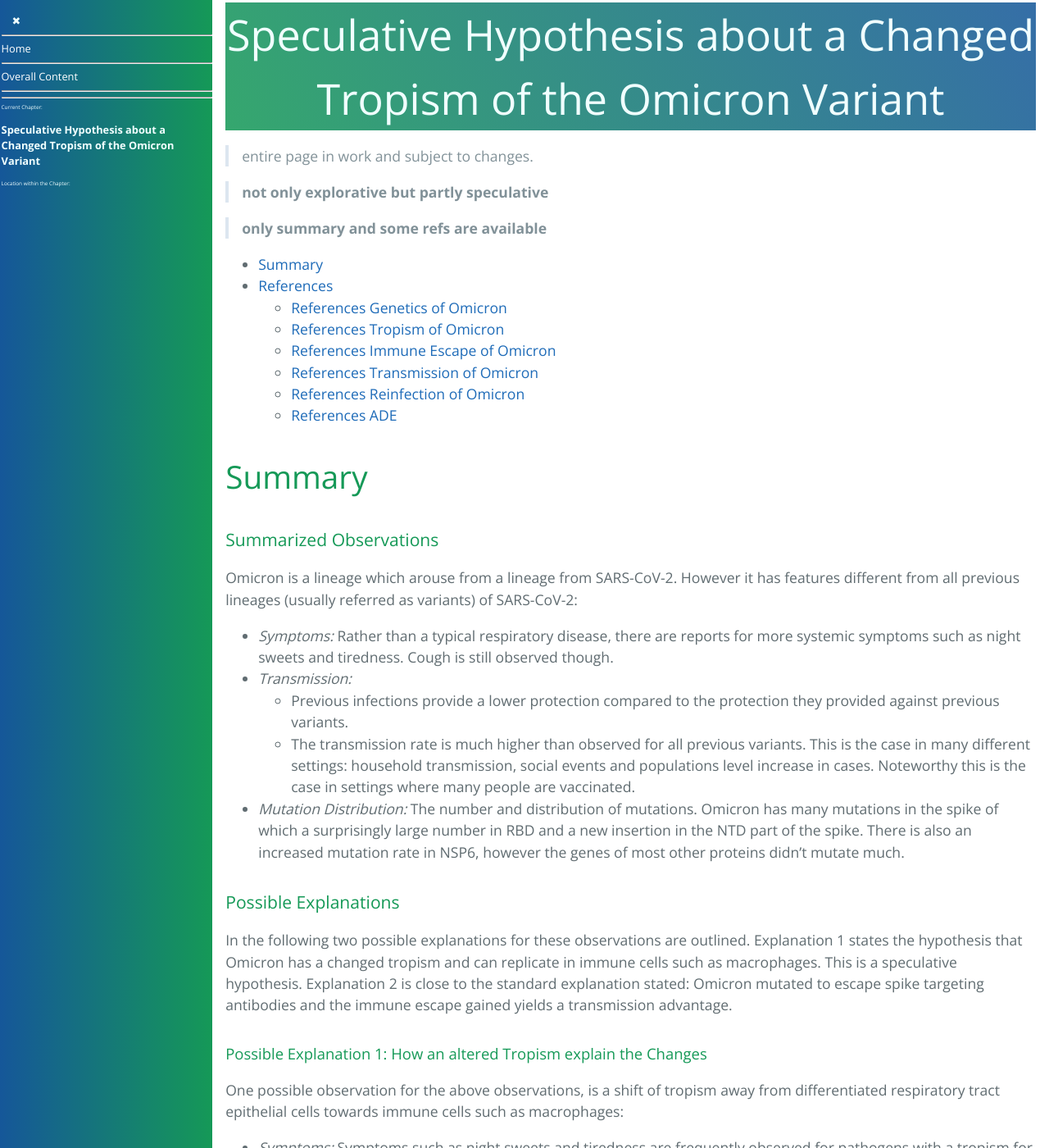
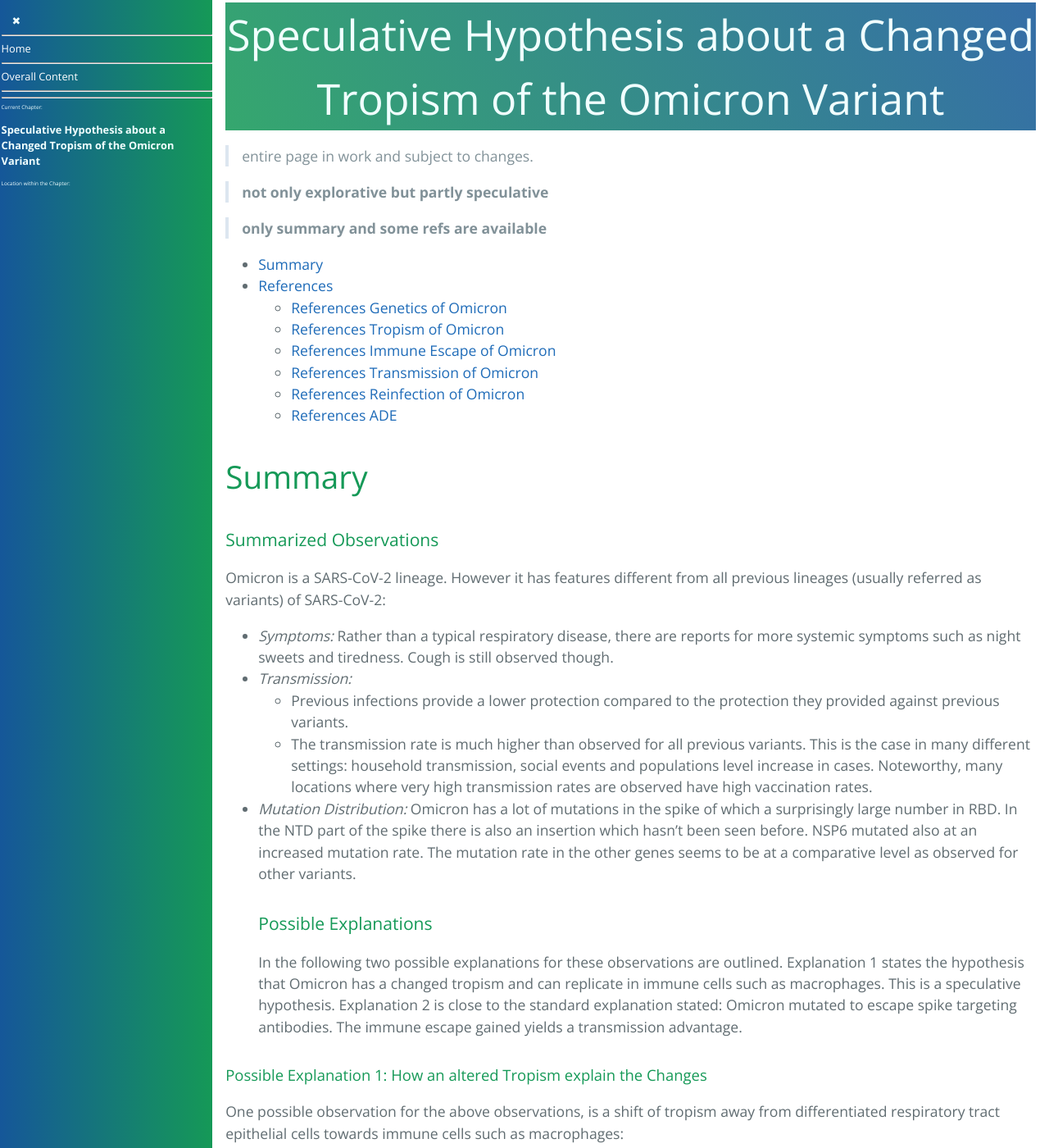
Before and after one commit to forestgrape/coronavirus, a Jekyll site: the page built from 2_biological/omicron.md, in a window 1280 px wide and 1400 px high. Shown: the whole window at 82% size. Built offline with Jekyll 4.4.1, drawn with Linux system fonts in a browser that asks for light colours; our own code applies the rules of GitHub Pages for plain Markdown files; some of the changed text lies outside the part shown.

Commit message:
Formulations

```diff
--- a/2_biological/omicron.md
+++ b/2_biological/omicron.md
@@ -20,15 +20,14 @@
 ## Summary
 
 ##### Summarized Observations
-Omicron is a lineage which arouse from a lineage from SARS-CoV-2. However it has features different from all previous lineages (usually referred as variants) of SARS-CoV-2:
+Omicron is a SARS-CoV-2 lineage. However it has features different from all previous lineages (usually referred as variants) of SARS-CoV-2:
 * *Symptoms:* Rather than a typical respiratory disease, there are reports for more systemic symptoms such as night sweets and tiredness. Cough is still observed though.
 * *Transmission:*
   * Previous infections provide a lower protection compared to the protection they provided against previous variants.
-  * The transmission rate is much higher than observed for all previous variants. This is the case in many different settings: household transmission, social events and populations level increase in cases. Noteworthy this is the case in settings where many people are vaccinated.
-* *Mutation Distribution:* The number and distribution of mutations. Omicron has many mutations in the spike of which a surprisingly large number in RBD and a new insertion in the NTD part of the spike. There is also an increased mutation rate in NSP6, however the genes of most other proteins didn't mutate much.
-
+  * The transmission rate is much higher than observed for all previous variants. This is the case in many different settings: household transmission, social events and populations level increase in cases. Noteworthy, many locations where very high transmission rates are observed have high vaccination rates.
+* *Mutation Distribution:* Omicron has a lot of mutations in the spike of which a surprisingly large number in RBD. In the NTD part of the spike there is also an insertion which hasn't been seen before. NSP6 mutated also at an increased mutation rate. The mutation rate in the other genes seems to be at a comparative level as observed for other variants.
 ##### Possible Explanations
-In the following two possible explanations for these observations are outlined. Explanation 1 states the hypothesis that Omicron has a changed tropism and can replicate in immune cells such as macrophages. This is a speculative hypothesis. Explanation 2 is close to the standard explanation stated: Omicron mutated to escape spike targeting antibodies and the immune escape gained yields a  transmission advantage.
+In the following two possible explanations for these observations are outlined. Explanation 1 states the hypothesis that Omicron has a changed tropism and can replicate in immune cells such as macrophages. This is a speculative hypothesis. Explanation 2 is close to the standard explanation stated: Omicron mutated to escape spike targeting antibodies. The immune escape gained yields a  transmission advantage.
 
 ###### Possible Explanation 1: How an altered Tropism explain the Changes
 One possible observation for the above observations, is a shift of tropism away from differentiated respiratory tract epithelial cells towards immune cells such as macrophages:
@@ -48,12 +47,14 @@ The spike mutations enable Omicron to escape spike binding antibodies: Antibodie
 * For naturally acquired immunity a reduction of protection occurs since one part of natural immunity are spike targeting antibodies. The magnitude of this effect depends how important spike targeting antibodies are for naturally acquired immunity.
 
 ###### Likelihood of the Explanations
+_Likelihood by the Immune Protection Mechanism:_
 The likelihood of the possible explanations depends by which mechanism(s) the acquired immunity works both for vaccines and natural infections. Acquired immunity can protect through:
 * Antibody mediated immunity. Antibodies can provide protection through neutralizing activity (spike binding only and mostly RBD) and by opsonizing to virions for phagocytosis (spike binding only) or for antibody-dependent cellular cytotoxicity (Chapter [Antibodies](../4_immunological/antibodies.md)).
-* T cells mediated immunity. One form of protection by T cell immunity are cytotoxic CD8 cells which detect and eliminate infected cells. Often these T cells are resident in the lungs (a concept known as tissue resident T cells).
+* T cells mediated immunity. One form of protection by T cell immunity are cytotoxic CD8 cells which detect and eliminate infected cells. In the conducting airways (bronchi, trachea, to some extent URT) these are mostly Tissue resident T cells [to confirm and cite].
 
-For coronavirus immunity all the above mechanism are observed. The relative importance of the different mechanisms is not quite clear (yet) however. Natural infection induce both antibodies and tissue resident T cells. The latter are likely central for protection. Explanation 2 though, is only likely when the protection is predominately provided by spike binding antibodies, else there is not reason that Omicron escapes natural immunity better since Omicron just mutated much in the outer part of the spike and not in other antigenic sites targeted by natural acquired immunity. Thus explanation 2 is considered unlikely.
+For coronavirus immunity all the above mechanism are observed. The relative importance of the different mechanisms is not quite clear (yet) however. Natural infection induce both antibodies and tissue resident T cells. There is good evidence that tissue resident T cells play an important role. Explanation 2 though, is only likely when the protection is predominately provided by spike binding antibodies, else there is not reason that Omicron escapes natural immunity better than other variants, since Omicron just mutated much in the outer part of the spike but not in other antigenic sites targeted by natural acquired immunity. Thus explanation 2 is less likely.
 
+_Likelihood by the observed Transmission Rates:_
 Additionally the extremely high attack rates observed e.g. at single dinner over 70% of the participants got infected. Such high attack rates are more likely for viruses infecting immune cells and thus make explanation 1 more likely.
 
 
```
